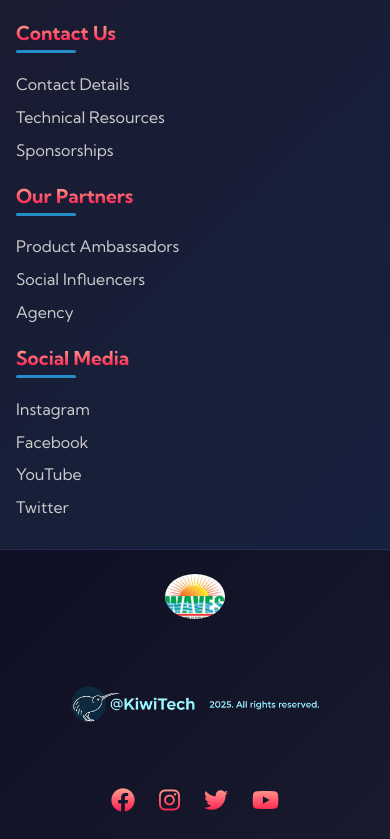
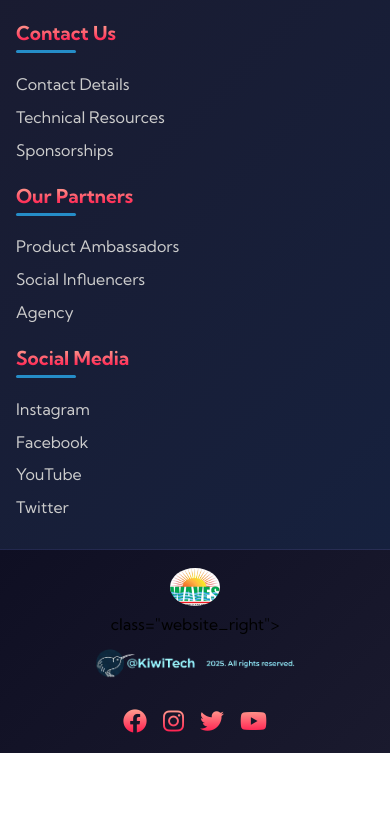
Before and after one commit to gitdvp17/second-web, a plain HTML site: page index.html in a window 390 px wide. Shown: the part 5223-6062 px from the top of the page. After the commit the page ends 5976 px from the top, so only its background shows below. Drawn offline with nearby package versions, Linux system fonts and the light colour scheme.

Commit message:
yes 	modified:   contact_us.html 	modified:   index.html 	modified:   installations.html 	modified:   products.html 	modified:   services.html 	modified:   style.css 	modified:   template.html 	modified:   testimonial.html

```diff
--- a/index.html
+++ b/index.html
@@ -196,11 +196,11 @@
             <!-- <span>Waves</span> -->
           </a>
         </div>
-        <p class="website_right">
+        <div> class="website_right">
           <div class="website_right--text">
             <img src="./images/KiwiTech-logo-blue-1-rbg.png" alt="KiwiTech Logo" class="logo-img" />
           </div>
-        </p>
+        </div>
         <div class="social_icons">
           <a href="/" class="social_icon--link" target="_blank"><i class="fab fa-facebook"></i></a>
           <a href="/" class="social_icon--link" target="_blank"><i class="fab fa-instagram"></i></a>
@@ -209,7 +209,7 @@
         </div>
       </div>
     </div>
-  </div>
+
 
   <script src="app.js"></script>
 </body>
--- a/style.css
+++ b/style.css
@@ -435,7 +435,9 @@ html {
 
 /* ---- Social Media ---- */
 .social_media {
-  padding: 1.5rem;
+  padding: 0; /* Remove all padding */
+  margin: 0; /* Remove any margin */
+  height: auto;
   text-align: center;
   background: linear-gradient(135deg, #0f0f23, #1a1a2e);
   border-top: 1px solid rgba(102, 126, 234, 0.2);
@@ -448,7 +450,8 @@ html {
   align-items: center;
   gap: 1rem;
   max-width: 1200px;
-  margin: 0 auto;
+  margin: 0rem auto;
+  padding: 0.8rem 1.5rem; /* Move padding here instead */
 }
 
 .social_icons {
@@ -472,7 +475,7 @@ html {
 }
 
 .website_right {
-  margin-top: 0.5rem;
+  margin-top: 0.1rem;
   font-size: 0.9rem;
   background: var(--text-gradient);
   -webkit-background-clip: text;
@@ -481,8 +484,8 @@ html {
 }
 
 .website_right--text .logo-img {
-    width: 250px;
-    height: 90px;
+    width: 200px;
+    height: 60px;
     object-fit: contain;
     filter: brightness(1.2);
     -webkit-background-clip: text;
@@ -499,12 +502,12 @@ html {
 
 .social_logo #nav-logo {
     color: white;
-    font-size: 1.5rem;
+    font-size: 1.2rem;
 }
 
 .social_logo .logo-img {
-    width: 60px;
-    height: 45px;
+    width: 50px;
+    height: 38px;
     border-radius: 50%;
 }
 
@@ -540,7 +543,7 @@ html {
   /* Logo image */
 #nav-logo .logo-img {
   width: 85px; /* adjust size as needed */
-  height: 50px; /*auto;*/
+  height: 60px; /*auto;*/
   display: block;
   object-fit: cover;
   border-radius: 50%;
@@ -549,7 +552,7 @@ html {
 /* Text with transparent gradient effect */
 #nav-logo span {
   width: 155px; /* adjust size as needed */
-  height: 50px; /*auto;*/
+  height: 60px; /*auto;*/
   font-size: .8rem;
   background: var(--text-gradient); /* or repeat navbar gradient */
   -webkit-background-clip: text;
@@ -616,9 +619,21 @@ html {
     gap: 1.5rem;
   }
 
+  .social_media {
+    padding: 0.6rem 1rem; /* Even more compact on mobile */
+  }
+
   .social_media--wrap {
     flex-direction: column;
+    gap: .5rem;
+    padding: 0.5rem 1rem;
+  }
+  .social_icons {
     gap: 1rem;
+  }
+
+  .website_right {
+    margin-top: 0.2rem;
   }
 }
 
```
Also changed, not shown: contact_us.html (+2 -2 lines), installations.html (+2 -2 lines), products.html (+2 -2 lines), services.html (+2 -2 lines), template.html (+2 -2 lines), testimonial.html (+2 -2 lines).
